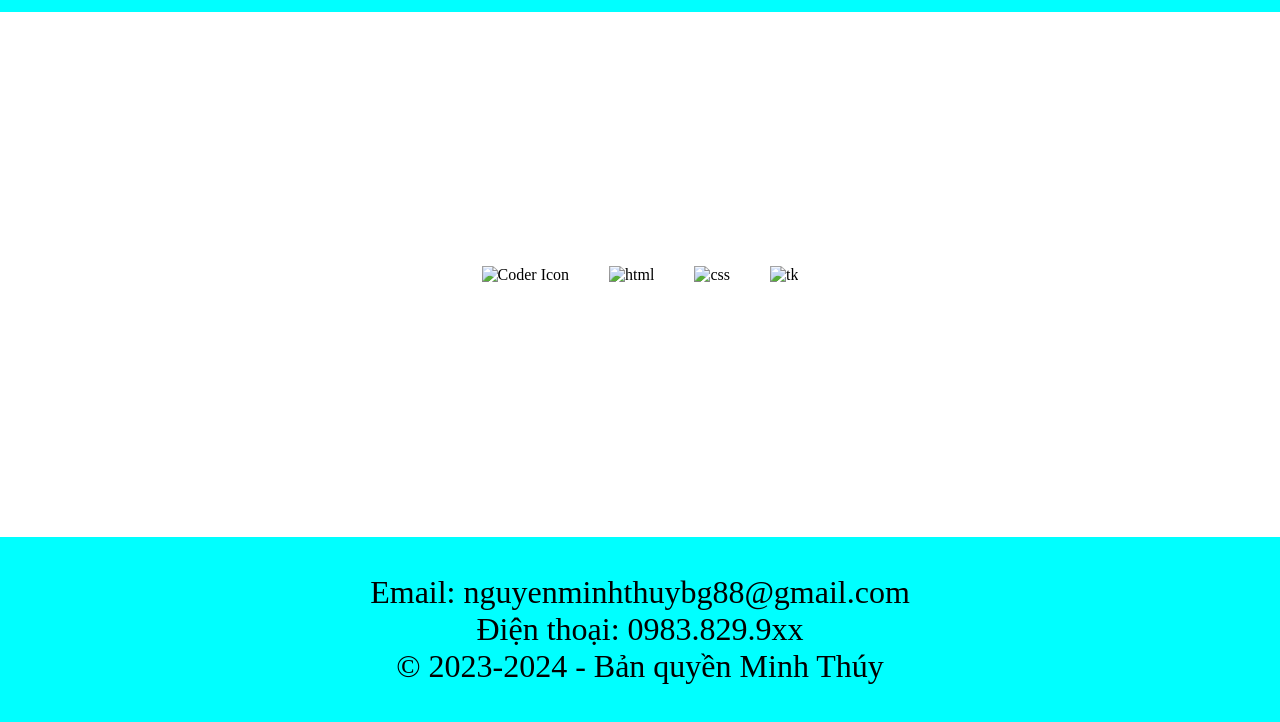
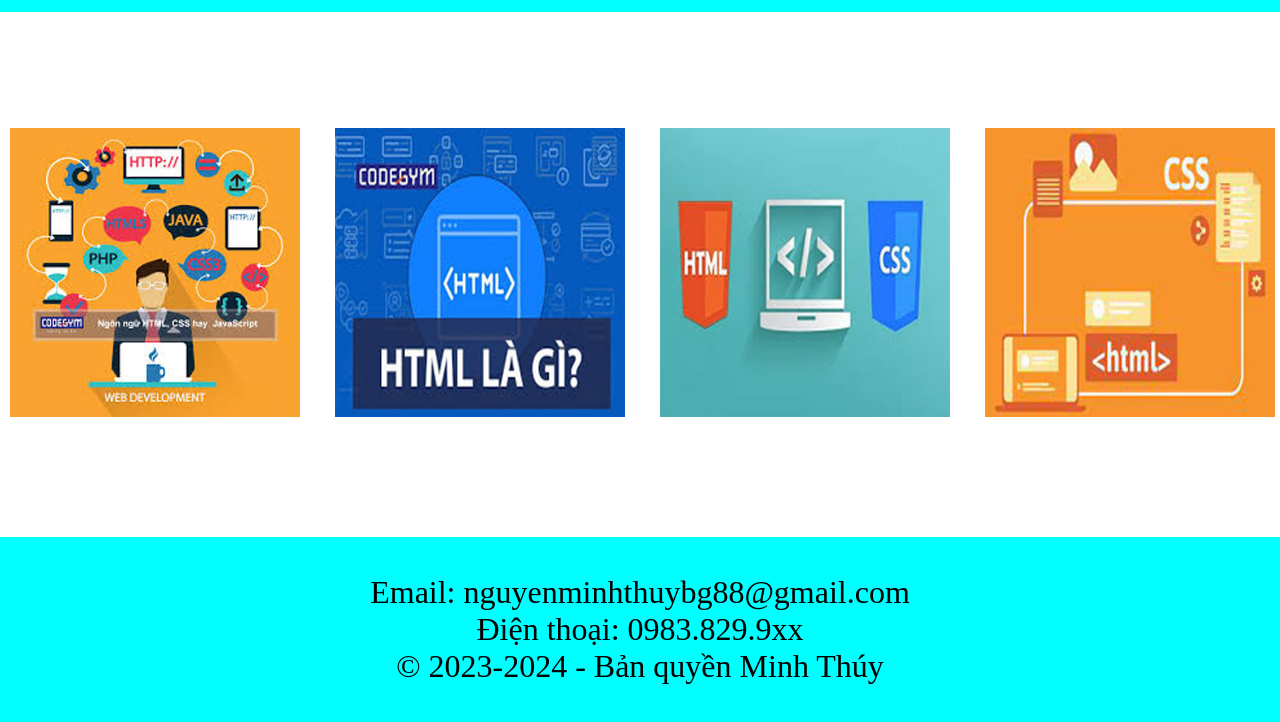
Before and after one commit to minhthuybgit88/responsive, a plain HTML site: page index.html in a window 1280 px wide. Shown: the part 78-800 px from the top of the page. Drawn offline with Linux system fonts and the light colour scheme.

Commit message:
Add files via upload

```diff
--- a/index.html
+++ b/index.html
@@ -58,16 +58,16 @@
     <!-- Content Section -->
     <section class="content">
         <div class="content-item">
-            <img src="img/Coder.jpg" alt="Coder Icon">
+            <img src="Coder.jpg" alt="Coder Icon">
         </div>
         <div class="content-item">
-            <img src="img/html.jpg" alt="html">
+            <img src="html.jpg" alt="html">
         </div>
         <div class="content-item">
-            <img src="img/css.jpg" alt="css">
+            <img src="css.jpg" alt="css">
         </div>
         <div class="content-item">
-            <img src="img/tk.jpg" alt="tk">
+            <img src="tk.jpg" alt="tk">
         </div>
     </section>
 
```
